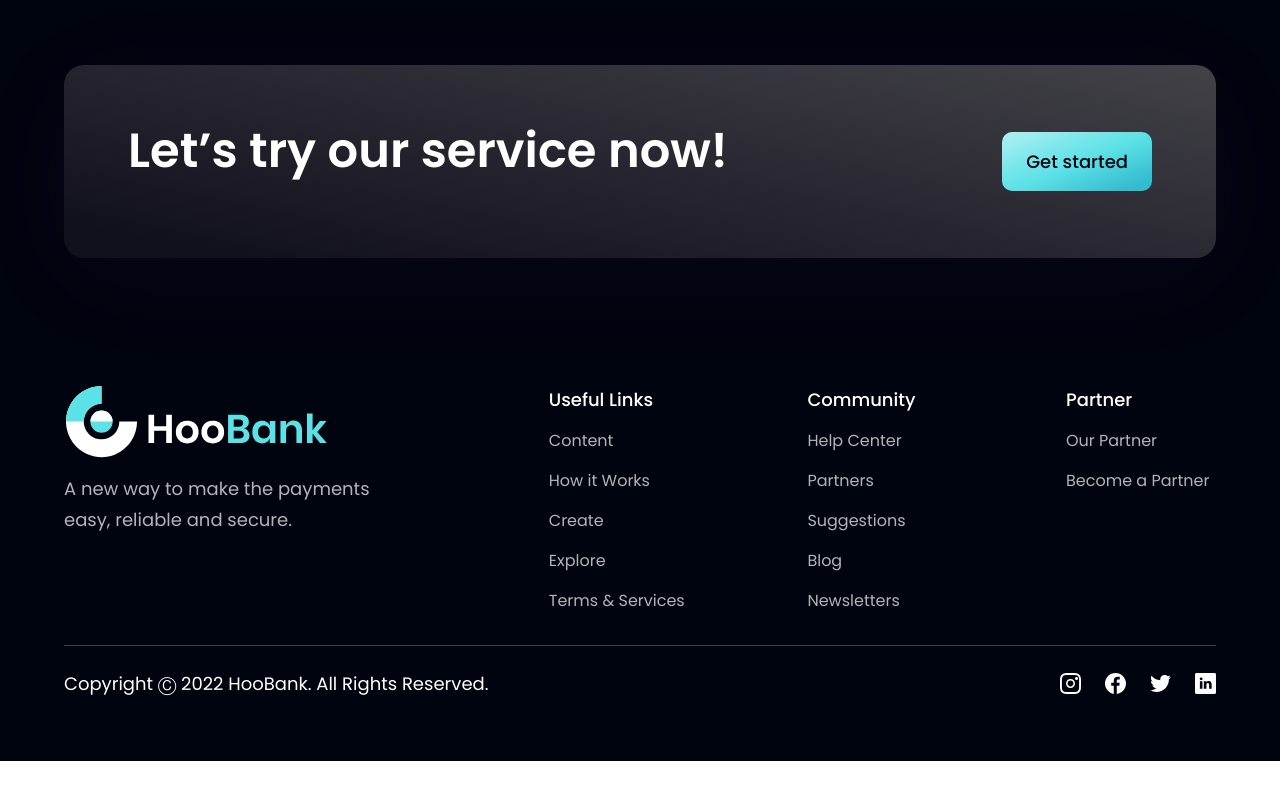
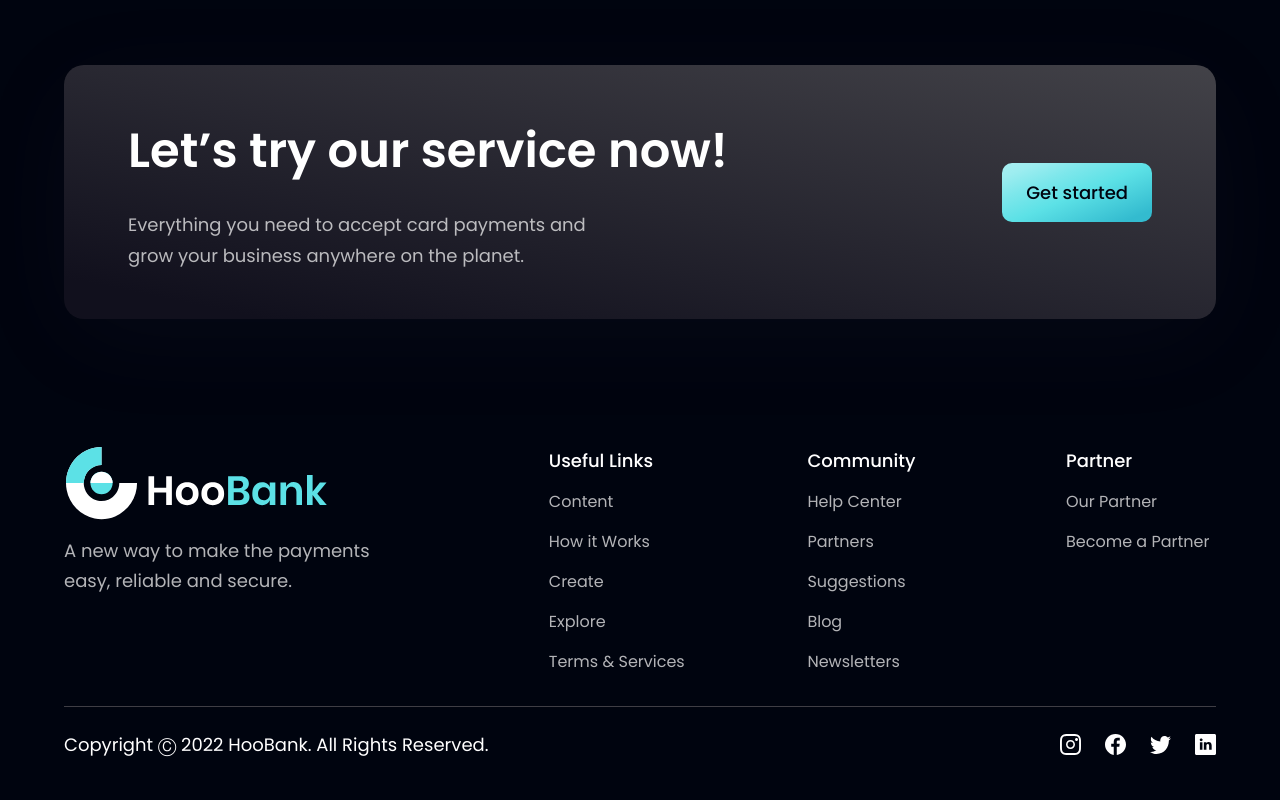
Before and after one commit to ankitkr52/Hoo-bank-UI, a React (Vite) app: page / in a window 1280 px wide. Shown: the part 4123-4923 px from the top of the page. Before the commit the page ends 4884 px from the top, so only its background shows below. Built offline with nearby package versions, Linux system fonts and the light colour scheme.

Commit message:
fixed CTA section

```diff
--- a/src/components/CTA.jsx
+++ b/src/components/CTA.jsx
@@ -6,8 +6,8 @@
     <div className="flex-1 flex flex-col">
       <h2 className={styles.heading2}>Let’s try our service now!</h2>
       <p className={`${styles.paragraph} max-w-[470px] mt-5`}>
-        {/* Everything you need to accept card payments and grow your business
-        anywhere on the planet. */}
+        Everything you need to accept card payments and grow your business
+        anywhere on the planet.
       </p>
     </div>
 
```
